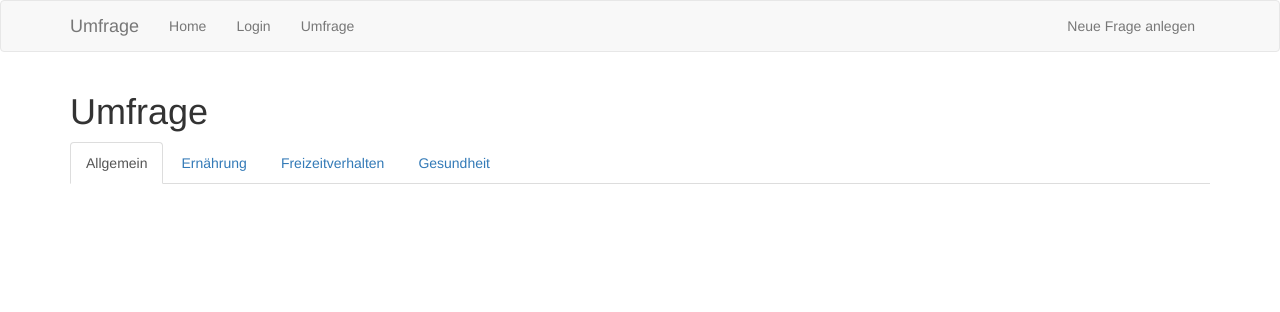
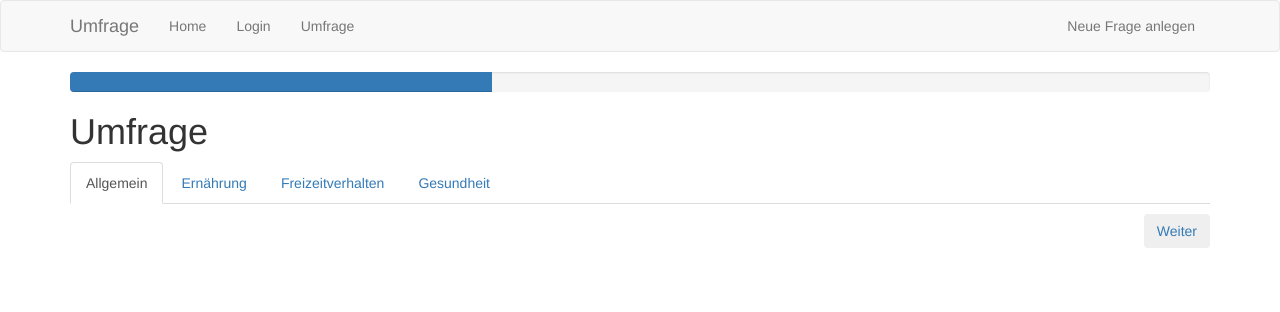
Before and after one commit to sanklamm/survey_app, a Flask app: template app/templates/newSurvey.html in a window 1280 px wide. Shown: the top 312 px of the page. Run offline with Flask 2, Linux system fonts and the light colour scheme; the template is opened without the code that fills it: most values are stand-ins (such as "Sample title", 1, 10 or a date in 2020); form fields are guessed from the names that the template uses; parts of the project's set-up code (start-up, migrations or seed data) failed here and were passed over; some libraries are stand-ins or nearby versions.

Commit message:
added tab navigation

```diff
--- a/app/templates/newSurvey.html
+++ b/app/templates/newSurvey.html
@@ -46,12 +46,17 @@
 {% extends "base.html" %}
 
 {% block app_content %}
+    <div class="progress">
+        <div class="progress-bar" role="progressbar" aria-valuenow="60" aria-valuemin="0" aria-valuemax="100" style="width: 37%;">
+            <span class="sr-only">60% Complete</span>
+        </div>
+    </div>
     <h1>Umfrage</h1>
     <ul class="nav nav-tabs">
-        <li class="active"><a data-toggle="tab" href="#allgemein">Allgemein</a></li>
-        <li><a data-toggle="tab" href="#ernaehrung">Ernährung</a></li>
-        <li><a data-toggle="tab" href="#freizeit">Freizeitverhalten</a></li>
-        <li><a data-toggle="tab" href="#gesundheit">Gesundheit</a></li>
+        <li id="tab1" class="active"><a data-toggle="tab" href="#allgemein">Allgemein</a></li>
+        <li id="tab2"><a data-toggle="tab" href="#ernaehrung">Ernährung</a></li>
+        <li id="tab3"><a data-toggle="tab" href="#freizeit">Freizeitverhalten</a></li>
+        <li id="tab4"><a data-toggle="tab" href="#gesundheit">Gesundheit</a></li>
     </ul>
     <form action="" method="post">
         {{ form.hidden_tag() }}
@@ -59,19 +64,34 @@
             <div class="tab-content">
                 <div id="allgemein" class="tab-pane fade in active">
                     {{ render_form(form, "Allgemeines") }}
+                    <p><button id="btn1" class="btn pull-right"><a data-toggle="tab" href="#ernaehrung">Weiter</a></button></p>
                 </div>
                 <div id="ernaehrung" class="tab-pane fade">
                     {{ render_form(form, "Ernährung") }}
+                    <p><button id="btn4" class="btn"><a data-toggle="tab" href="#allgemein">Zurück</a></button>
+                    <button id="btn2" class="btn pull-right"><a data-toggle="tab" href="#freizeit">Weiter</a></button></p>
                 </div>
                 <div id="freizeit" class="tab-pane fade">
                     {{ render_form(form, "Freizeitverhalten") }}
+                    <p><button id="btn5" class="btn"><a data-toggle="tab" href="#ernaehrung">Zurück</a></button>
+                    <button id="btn3" class="btn pull-right"><a data-toggle="tab" href="#gesundheit">Weiter</a></button></p>
                 </div>
                 <div id="gesundheit" class="tab-pane fade">
                     {{ render_form(form, "Gesundheit") }}
-                <p>{{ form.submit (class_="btn btn-primary") }}</p>
+                    <p><button id="btn6" class="btn"><a data-toggle="tab" href="#freizeit">Zurück</a></button>
+                    {{ form.submit (class_="btn btn-primary pull-right") }}</p>
                 </div>
             </div>
         </p>
     </form>
 
+    <script>
+        document.getElementById("btn1").onclick = function() { $('#tab2').tab('show') };
+        document.getElementById("btn2").onclick = function() { $('#tab3').tab('show') };
+        document.getElementById("btn3").onclick = function() { $('#tab4').tab('show') };
+        document.getElementById("btn4").onclick = function() { $('#tab1').tab('show') };
+        document.getElementById("btn5").onclick = function() { $('#tab2').tab('show') };
+        document.getElementById("btn6").onclick = function() { $('#tab3').tab('show') };
+    </script>
+
 {% endblock %}
```
